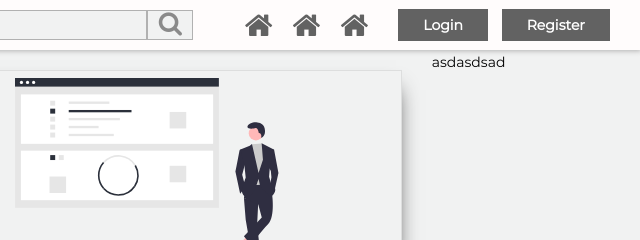
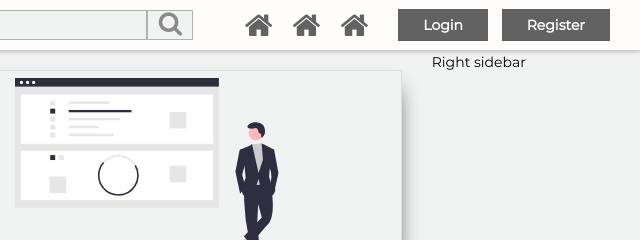
Before and after one commit to udemuradov/stack, a plain HTML site: page index.html in a window 1280 px wide. Shown: the top 240 px of the page, 640-1280 px from the left. Drawn offline with Linux system fonts and the light colour scheme.

Commit message:
Update index.html

```diff
--- a/index.html
+++ b/index.html
@@ -183,7 +183,7 @@
             </div>
           </div>
           <div class="col-lg-2">
-            <div class="right-sidebar">asdasdsad</div>
+            <div class="right-sidebar">Right sidebar</div>
           </div>
         </div>
       </div>
```
